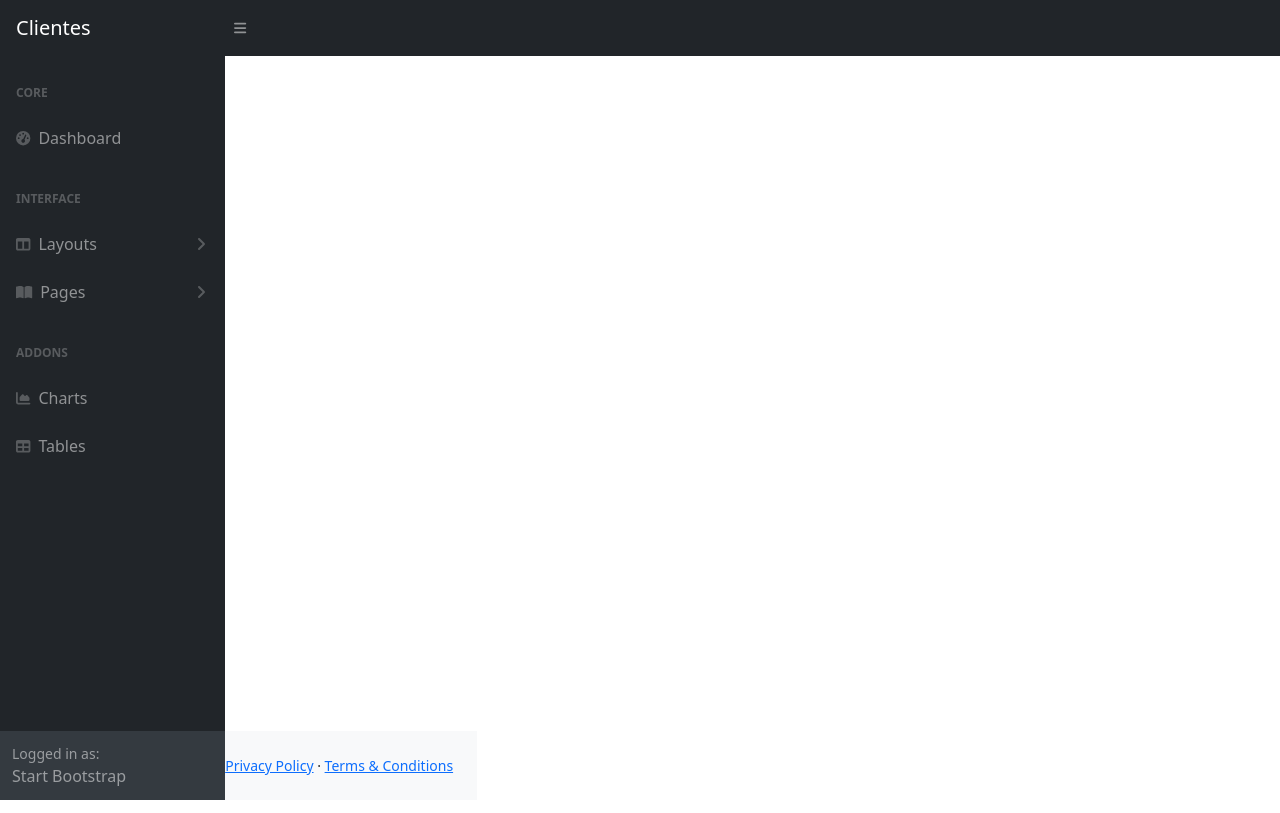
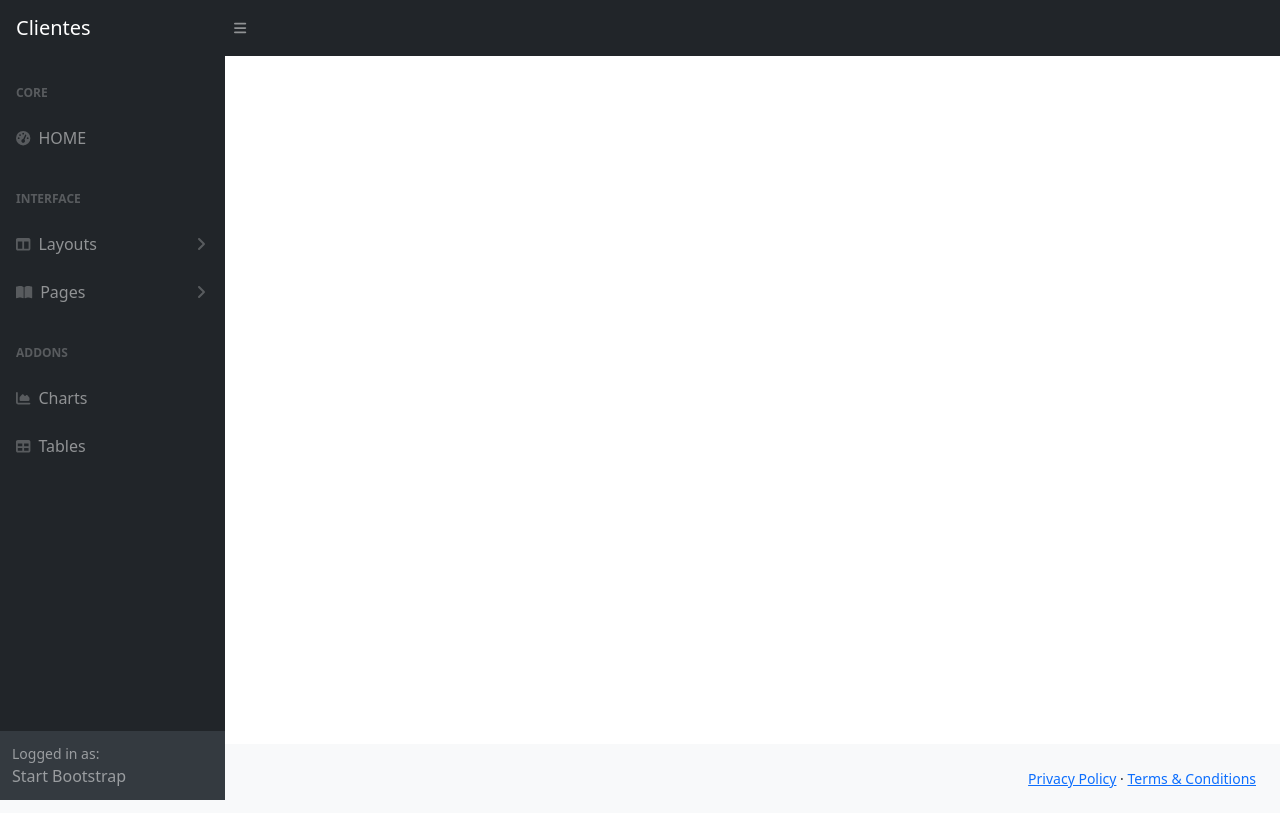
Before and after one commit to RenanReisFernandes/angular-clientes, an Angular app in the folder clientes-app/: page / in a window 1280 px wide. Built offline with nearby package versions, Linux system fonts and the light colour scheme.

Commit message:
home creation

```diff
--- a/clientes-app/src/app/app-routing.module.ts
+++ b/clientes-app/src/app/app-routing.module.ts
@@ -1,7 +1,10 @@
 import { NgModule } from '@angular/core';
 import { RouterModule, Routes } from '@angular/router';
+import { HomeComponent } from './pages/home/home.component';
 
-const routes: Routes = [];
+const routes: Routes = [
+  { path: '', component: HomeComponent}
+];
 
 @NgModule({
   imports: [RouterModule.forRoot(routes)],
--- a/clientes-app/src/app/app.component.html
+++ b/clientes-app/src/app/app.component.html
@@ -1,5 +1,12 @@
 <app-navbar></app-navbar>
 <div id="layoutSidenav">
   <app-sidebar></app-sidebar>
-  <app-footer></app-footer>
+  <div id="layoutSidenav_content">
+    <main>
+      <div class="container-fluid">
+          <app-home></app-home>
+      </div>
+    </main>
+  </div>
 </div>
+<app-footer></app-footer>
--- a/clientes-app/src/app/app.module.ts
+++ b/clientes-app/src/app/app.module.ts
@@ -3,11 +3,13 @@ import { BrowserModule } from '@angular/platform-browser';
 
 import { AppRoutingModule } from './app-routing.module';
 import { AppComponent } from './app.component';
-import {TemplateModule} from './template/template.module'
+import {TemplateModule} from './template/template.module';
+import { HomeComponent } from './pages/home/home.component'
 
 @NgModule({
   declarations: [
-    AppComponent
+    AppComponent,
+    HomeComponent
   ],
   imports: [
     BrowserModule,
--- /dev/null
+++ b/clientes-app/src/app/pages/home/home.component.html
@@ -0,0 +1 @@
+<p>home works!</p>
--- a/clientes-app/src/app/template/sidebar/sidebar.component.html
+++ b/clientes-app/src/app/template/sidebar/sidebar.component.html
@@ -5,7 +5,7 @@
               <div class="sb-sidenav-menu-heading">Core</div>
               <a class="nav-link" href="index.html">
                   <div class="sb-nav-link-icon"><i class="fas fa-tachometer-alt"></i></div>
-                  Dashboard
+                  HOME
               </a>
               <div class="sb-sidenav-menu-heading">Interface</div>
               <a class="nav-link collapsed" href="#" data-bs-toggle="collapse" data-bs-target="#collapseLayouts" aria-expanded="false" aria-controls="collapseLayouts">
```
Also changed, not shown: clientes-app/src/app/pages/home/home.component.ts (added, +11 -0 lines), clientes-app/src/app/pages/home/home.component.css (added), 1 other file (tests, documents, lock files or other folders).
